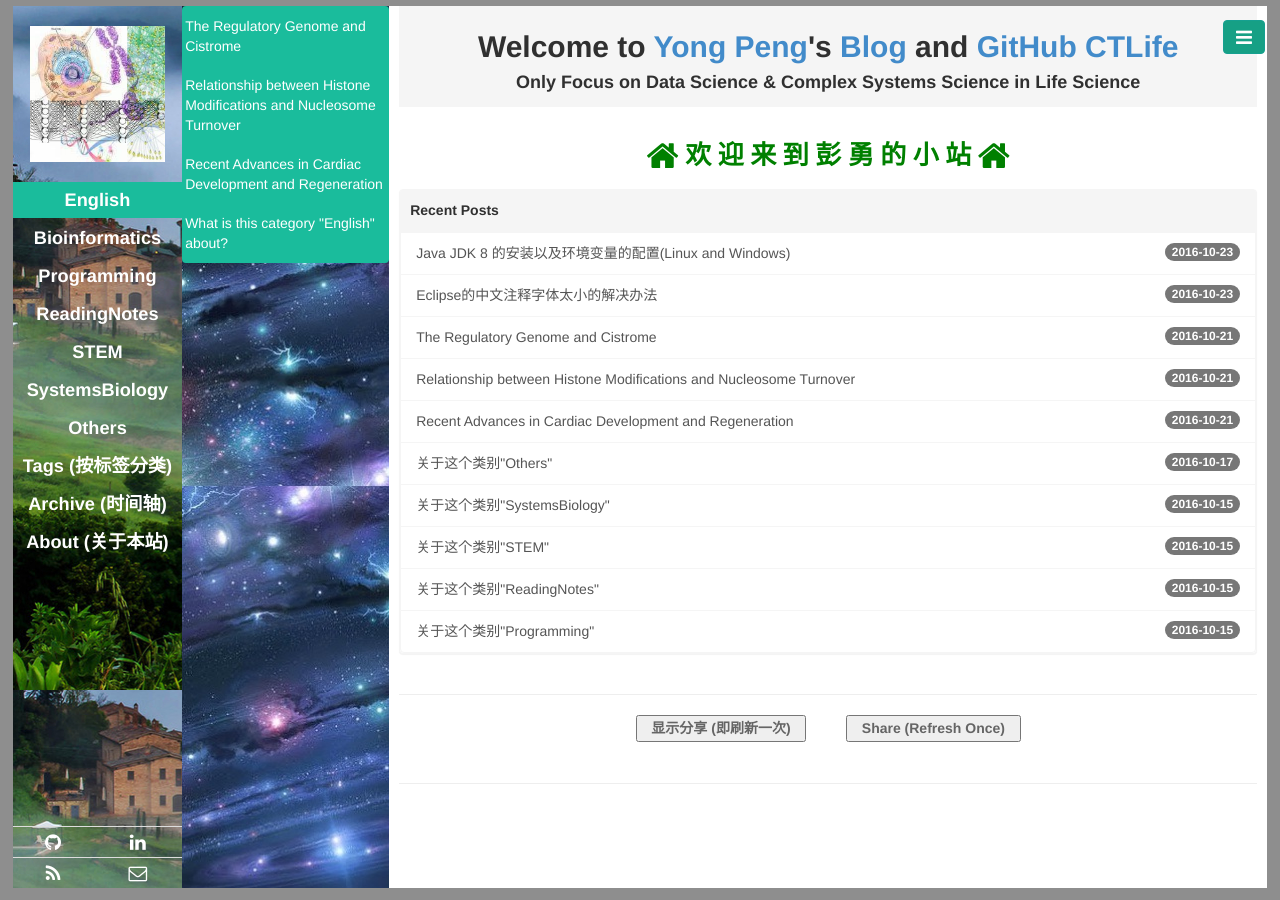
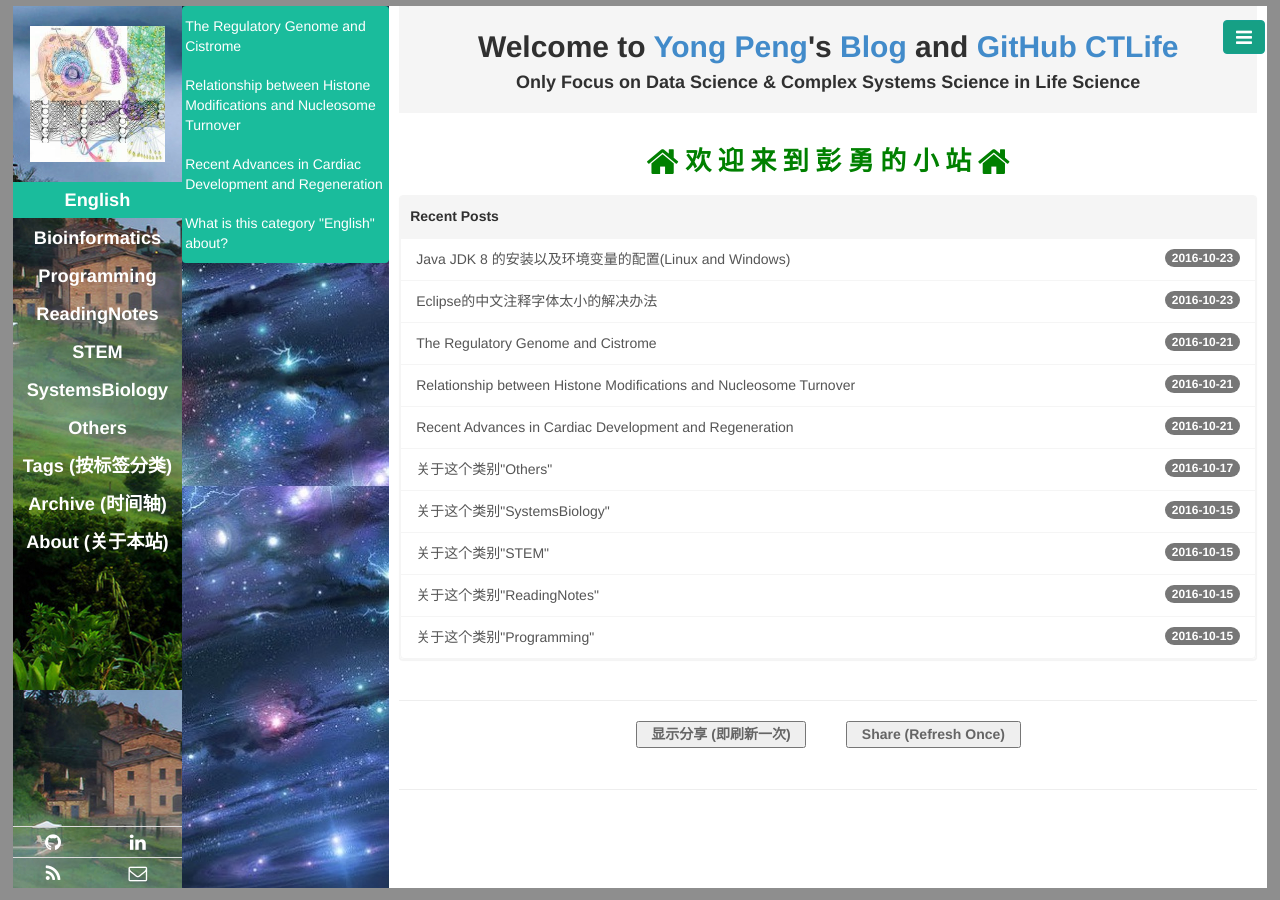
Before and after one commit to CTLife/CTLife.github.io, a Jekyll site: the page built from index.html, in a window 1280 px wide. Built offline with Jekyll 4.4.1, drawn with Linux system fonts in a browser that asks for light colours; Markdown is read by kramdown in place of the engine named in the settings; the list of posts is cut into pages by our own code.

Commit message:
Update base.css

```diff
--- a/public/css/base.css
+++ b/public/css/base.css
@@ -88,9 +88,9 @@ body, html {
   padding: 0   2%   0   2%;
 }
 .aside3-title {
-  border-top: 0.1px   solid   #f5f5f5;
+  border-top: 1px   solid   #f5f5f5;
   background-color: #f5f5f5;
-  border-bottom: 4px  solid   #f5f5f5;
+  border-bottom: 10px  solid   #f5f5f5;
   text-align: center;
   color: #303030;
 }
```
